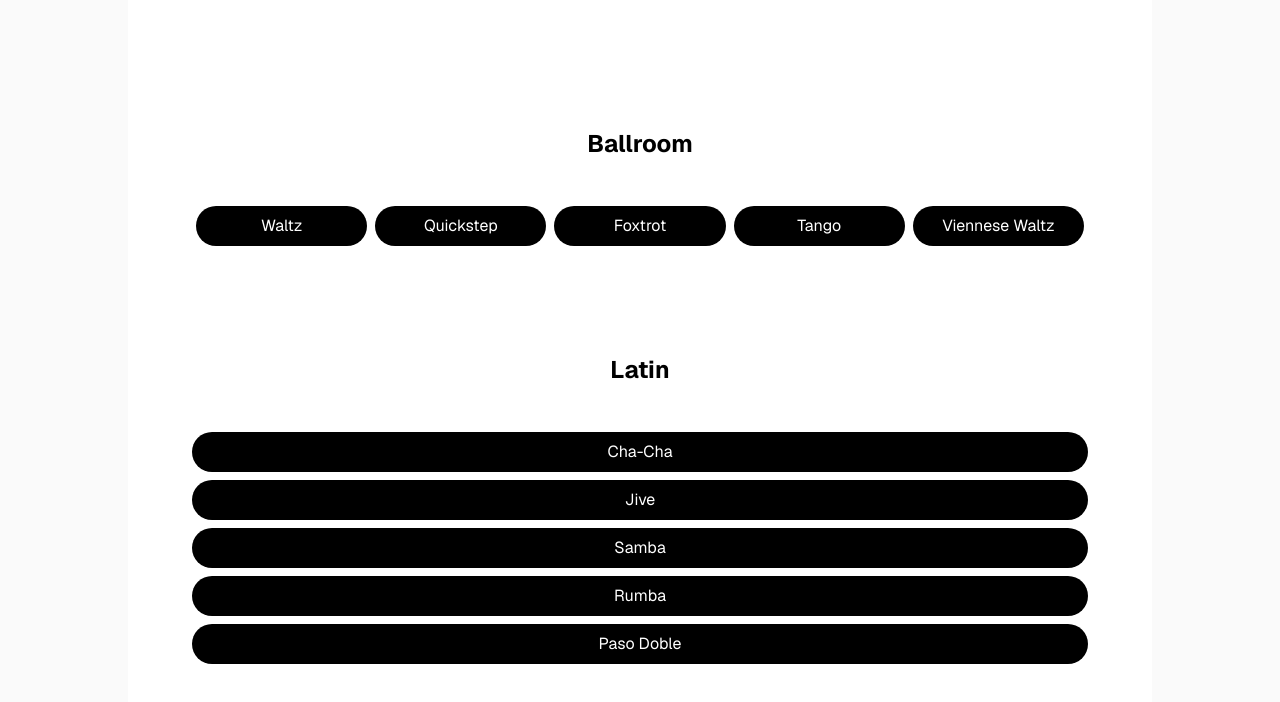
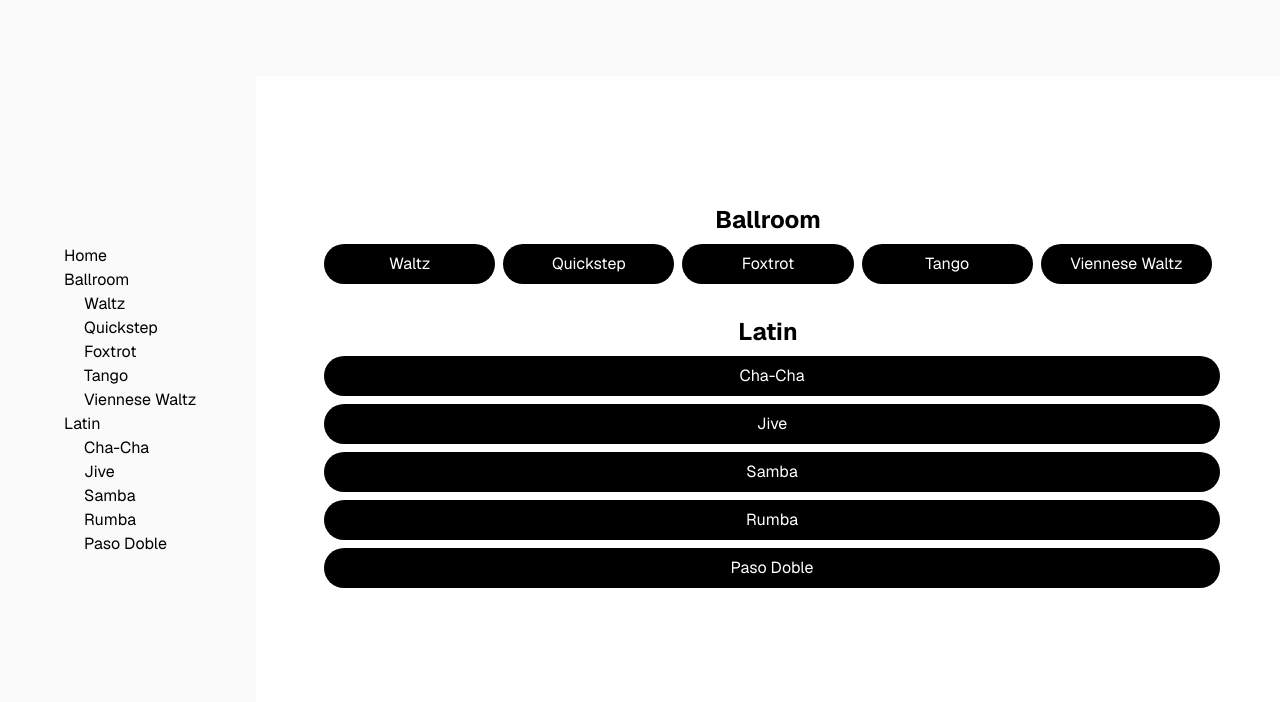
Before and after one commit to SamkittPatni/dance-moves, a Next.js app: page / in a window 1280 px wide. Shown: the top 702 px of the page. Built offline with nearby package versions, Linux system fonts and the light colour scheme.

Commit message:
Add global side navigation bar (Basic)

```diff
--- a/app/layout.tsx
+++ b/app/layout.tsx
@@ -1,6 +1,7 @@
 import type { Metadata } from "next";
 import { Geist, Geist_Mono } from "next/font/google";
 import "./globals.css";
+import SideNav from "./ui/universal/sidenav";
 
 const geistSans = Geist({
   variable: "--font-geist-sans",
@@ -27,7 +28,14 @@ export default function RootLayout({
       lang="en"
       className={`${geistSans.variable} ${geistMono.variable} h-full antialiased`}
     >
-      <body className="min-h-full flex flex-col">{children}</body>
+      <body className="min-h-full flex flex-col">
+        <div className="flex flex-row flex-1 items-center bg-zinc-50 font-sans">
+          <div className="flex flex-col w-[20%] pl-[5%] text-black md:block hidden">
+            <SideNav/>
+          </div>
+          {children}
+        </div>
+      </body>
     </html>
   );
 }
--- a/app/page.tsx
+++ b/app/page.tsx
@@ -1,5 +1,4 @@
-import Image from "next/image";
-import Link from "next/link";
+import LinkBar from "./ui/homepage/linkbar";
 
 const ballroomlinks = [
   { name: 'Waltz', href: '/ballroom/waltz'},
@@ -19,10 +18,9 @@ const latinlinks = [
 
 export default function Home() {
   return (
-    <div className="flex flex-col flex-1 items-center justify-center bg-zinc-50 font-sans">
-      <main className="flex flex-1 w-full max-w-5xl flex-col items-center justify-between md:py-32 md:px-16 py-16 px-4 bg-white sm:items-start">
+    <div className="flex flex-1 w-full flex-col items-center justify-between md:py-32 md:px-16 py-16 px-4 bg-white sm:items-start">
       <h1 className="w-full text-center text-black text-2xl font-bold">Ballroom</h1>
-        <div className="md:flex md:flex-row w-full">
+      {/* <div className="md:flex md:flex-row w-full">
         {ballroomlinks.map((link => {
           return (
             <div key= {link.name} className="w-full rounded-full bg-black text-white py-2 items-center text-center my-2 md:mx-1">
@@ -32,11 +30,15 @@ export default function Home() {
             </div>
           );
         }))}
+      </div> */}
+      <div className="md:flex md:flex-row w-full">
+        <LinkBar links={ballroomlinks}/>
       </div>
       <br />
       <h1 className="w-full text-center text-black text-2xl font-bold">Latin</h1>
       <div className="w-full">
-          {latinlinks.map((link => {
+        <LinkBar links={latinlinks}/>
+        {/* {latinlinks.map((link => {
           return (
             <div key= {link.name} className="w-full rounded-full bg-black text-white py-2 items-center text-center my-2">
               <Link href={link.href} className="flex items-center justify-center w-full">
@@ -44,9 +46,8 @@ export default function Home() {
               </Link>
             </div>
           );
-          }))}
+        }))} */}
       </div>
-      </main>
     </div>
   );
 }
--- /dev/null
+++ b/app/ui/homepage/linkbar.tsx
@@ -0,0 +1,17 @@
+import Link from "next/link";
+
+export default function LinkBar({links}) {
+    return (
+        <>
+            {links.map((link => {
+                return (
+                    <div key= {link.name} className="w-full rounded-full bg-black text-white py-2 items-center text-center my-2 md:mx-1">
+                        <Link href={link.href} className="flex items-center justify-center w-full">
+                            {link.name}
+                        </Link>
+                    </div>
+                );
+            }))}
+        </>
+    );
+}
--- /dev/null
+++ b/app/ui/universal/sidenav.tsx
@@ -0,0 +1,52 @@
+import Link from "next/link";
+
+// name: 'Home', href: '/';
+const ballroomlinks = [
+  { name: 'Waltz', href: '/ballroom/waltz'},
+  { name: 'Quickstep', href: '/ballroom/quickstep'},
+  { name: 'Foxtrot', href: '/ballroom/foxtrot'},
+  { name: 'Tango', href: '/ballroom/tango'},
+  { name: 'Viennese Waltz', href: '/ballroom/viennese'},
+];
+
+const latinlinks = [
+  { name: 'Cha-Cha', href: '/latin/chacha'},
+  { name: 'Jive', href: '/latin/jive'},
+  { name: 'Samba', href: '/latin/samba'},
+  { name: 'Rumba', href: '/latin/rumba'},
+  { name: 'Paso Doble', href: '/latin/paso'},
+];
+
+export default function SideNav() {
+    return  (
+        <>
+            <Link href='/'>
+                Home
+            </Link>
+            <p>Ballroom</p>
+            <div className="pl-5">
+                {ballroomlinks.map((link => {
+                    return (
+                        <div key= {link.name}>
+                            <Link href={link.href}>
+                                {link.name}
+                            </Link>
+                        </div>
+                    );
+                }))}
+            </div>
+            <p>Latin</p>
+            <div className="pl-5">
+                {latinlinks.map((link => {
+                    return (
+                        <div key= {link.name}>
+                            <Link href={link.href}>
+                                {link.name}
+                            </Link>
+                        </div>
+                    );
+                }))}
+            </div>
+        </>
+    );
+}
```
Lines whose indentation alone changed are shown as unchanged.
